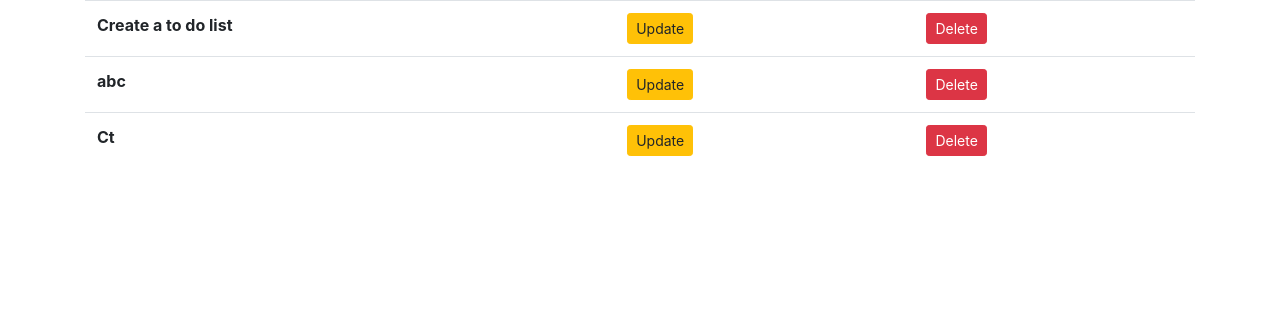
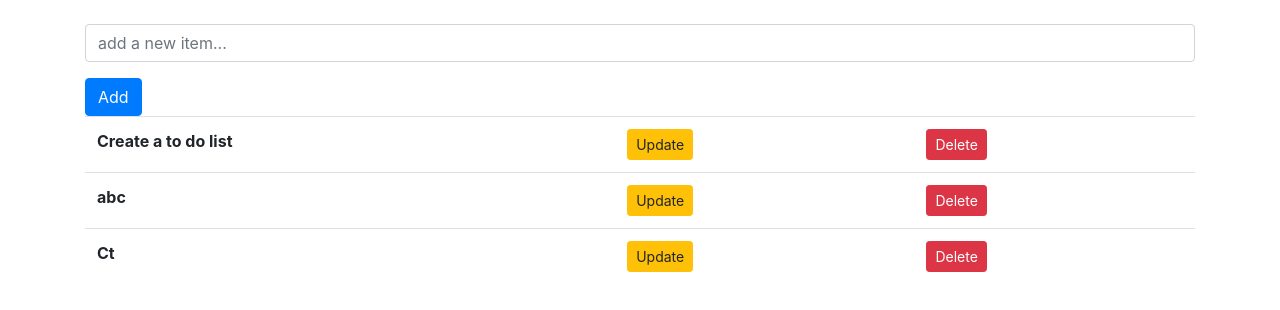
Before and after one commit to rabbykhairul/simple-to-do, a React (Create React App) app: page / in a window 1280 px wide. Shown: the top 310 px of the page. Built offline with nearby package versions, Linux system fonts and the light colour scheme.

Commit message:
update the list as user inputs new item

```diff
--- a/src/App.js
+++ b/src/App.js
@@ -1,4 +1,5 @@
 import React, { Component } from "react";
+import InputForm from "./components/InputForm";
 import ListTable from "./components/ListTable";
 
 class App extends Component {
@@ -15,9 +16,17 @@ class App extends Component {
     this.setState({ toDoItems });
   };
 
+  addNewItem = (content) => {
+    const item = { id: Date.now().toString(), content };
+    const toDoItems = [...this.state.toDoItems];
+    toDoItems.unshift(item);
+    this.setState({ toDoItems });
+  };
+
   render() {
     return (
-      <div className="container">
+      <div className="container mt-4">
+        <InputForm onSubmit={this.addNewItem} />
         <ListTable
           items={this.state.toDoItems}
           onUpdate={this.updateItem}
```
